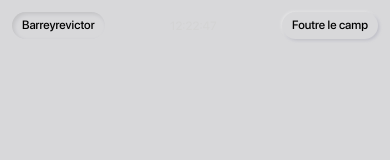
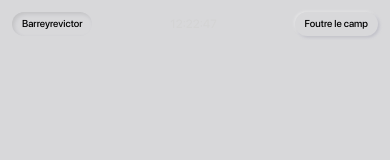
Before and after one commit to VictorBarreyre/barreyrevictor, a React (Vite) app: page / in a window 390 px wide. Shown: the top 160 px of the page. Built offline with nearby package versions, Linux system fonts and the light colour scheme.

Commit message:
testpitance

```diff
--- a/src/index.css
+++ b/src/index.css
@@ -142,10 +142,12 @@ line-height: 1.3rem;
 
 a{
   padding: 4px 10px 5px 10px;
+  font-size: 10px;
 }
 
 .button{
   padding: 4px 10px 5px 10px;
+  font-size: 10px;
 }
 
 
```
